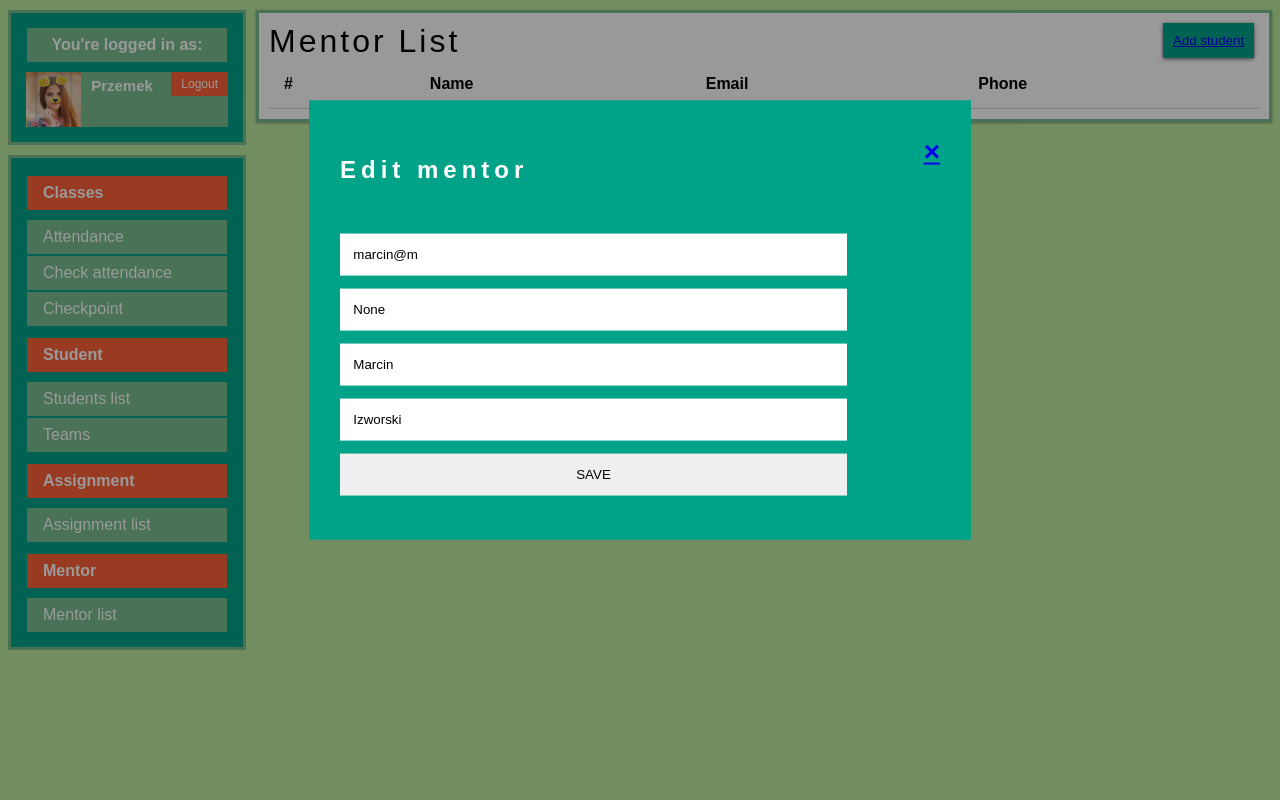
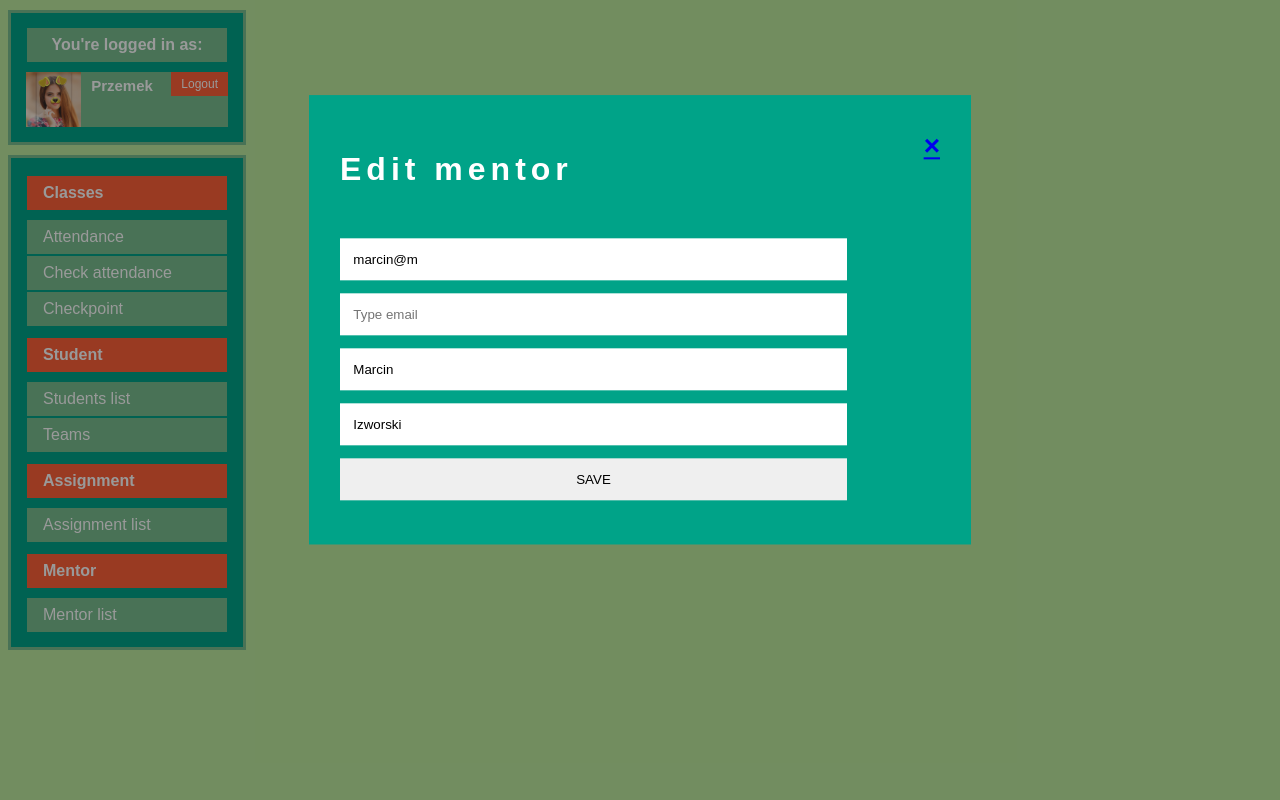
Before and after one commit to bexpe/python_ccms, a Flask app: page /edit/1 in a window 1280 px wide. Run offline with Flask 2, Linux system fonts and the light colour scheme; data comes from the database, SQL or seed files in the repository; lists and menus that the app fills with data are empty; some web fonts are replaced.

Commit message:
display mentor modals DRY (adding student and mentor  in one vue)

```diff
--- a/main.py
+++ b/main.py
@@ -44,7 +44,8 @@ def mentor_list():
 
 @app.route('/edit/<int:user_id>')
 def edit_mentor(user_id):
-    return render_template('edit.html', person=Mentor.get_mentor_by_id(user_id))
+    mentor_url = "mentor_list"
+    return render_template('edit.html', person=Mentor.get_mentor_by_id(user_id), url=mentor_url)
 
 @app.route('/add.html')
 def add_mentor():
--- a/templates/add.html
+++ b/templates/add.html
@@ -1,5 +1,5 @@
-{% extends "mentor_list.html" %}
-{% block edit %}
+{% extends "layout.html" %}
+{% block modal %}
 <!-- The Modal -->
 <div id="add_mentor_Modal" class="modal">
 
--- a/templates/details.html
+++ b/templates/details.html
@@ -1,5 +1,5 @@
-{% extends "mentor_list.html" %}
-{% block edit %}
+{% extends "layout.html" %}
+{% block modal %}
 <!-- The Modal -->
 <div id="details_Modal" class="modal">
 
--- a/templates/edit.html
+++ b/templates/edit.html
@@ -1,24 +1,48 @@
-{% extends "mentor_list.html" %}
-{% block edit %}
+{% extends "layout.html" %}
+{% block modal %}
 <div id="edit_Modal" class="modal">
   <!-- Modal content -->
   <div class="modal-content">
       <form class="newStudent">
+
+        {% if url == 'mentor_list' %}
         <span class="close_edit"><a href="{{ url_for('mentor_list') }} ">&times;</a></span>
         <h1>Edit mentor</h1>
+        {% elif url == 'student_list' %}
+        <span class="close_edit"><a href="{{ url_for('student_list') }} ">&times;</a></span>
+        <h1>Edit student</h1>
+        {% endif %}
+
+        {% if person.login == None %}
+        <input type="text" id="input-login_edit" placeholder="Enter login " onchange="validateContactData(this)">
+        {% else %}
         <input type="text" id="input-login_edit" placeholder="Enter login " onchange="validateContactData(this)"
-               {% if person.login %}
-               value="{{ person.login }}"
-               {% endif %}
-        >
+               value="{{ person.login }}">
+        {% endif %}
+
+        {% if person.email == None %}
+        <input type="email" id="input-email_edit" placeholder="Type email " onchange="validateContactData(this)">
+        {% else %}
         <input type="email" id="input-email_edit" placeholder="Type email " onchange="validateContactData(this)"
-               {% if person.name !="None" %}
-               value="{{ person.email }}"
-               {% endif %}
-        >
-        <input type="text" id="input-firstName_edit" placeholder="Enter name " onchange="validateContactData(this)" value="{{ person.name }}">
-        <input type="text" id="input-surname_edit" placeholder="Enter your surname " onchange="validateContactData(this)" value="{{ person.surname }}">
+               value="{{ person.email }}">
+        {% endif %}
+
+        {% if person.name == None %}
+        <input type="text" id="input-firstName_edit" placeholder="Enter name " onchange="validateContactData(this)">
+        {% else %}
+        <input type="text" id="input-firstName_edit" placeholder="Enter name " onchange="validateContactData(this)"
+               value="{{ person.name }}">
+        {% endif %}
+
+        {% if person.surname == None %}
+        <input type="text" id="input-surname_edit" placeholder="Enter your surname " onchange="validateContactData(this)">
+        {% else %}
+        <input type="text" id="input-surname_edit" placeholder="Enter your surname " onchange="validateContactData(this)"
+               value="{{ person.surname }}">
+        {% endif %}
+
         <input type="submit" value="SAVE" id="input-save_edit" onclick="sendMessage()">
+
       </form>
   </div>
 </div>
--- a/templates/layout.html
+++ b/templates/layout.html
@@ -4,8 +4,9 @@
     <meta charset="utf-8">
     <meta name="description" content="Codecool CCMS by STEFAN team">
     <title>Codecool CCMS</title>
-    <link rel="stylesheet" type="text/css" href="../static/style.css">
-    <link rel="stylesheet" type="text/css" href="../static/forms.css">
+    <link rel="stylesheet" type="text/css" href="{{ url_for('static', filename='style.css') }}">
+    <link rel="stylesheet" type="text/css" href="{{ url_for('static', filename='forms.css') }}">
+    <link rel="stylesheet" type="text/css" href="{{ url_for('static', filename='users_table.css') }}">
     <link href="https://fonts.googleapis.com/css?family=Metrophobic" rel="stylesheet">
 </head>
 <body>
@@ -56,9 +57,11 @@
                 </nav>
             </div>
             <div class="right_content">
+                {% block modal %}
                 <section class="main_container">
                     {% block content %}{% endblock %}
                 </section>
+                {% endblock %}
         </div>
     </div>
 </body>
--- a/templates/mentor_list.html
+++ b/templates/mentor_list.html
@@ -1,6 +1,5 @@
 {% extends "layout.html" %}
 {% block content %}
-    <link rel="stylesheet" type="text/css" href="../static/users_table.css">
 
             <table>
                 <caption>Mentor List
@@ -36,7 +35,6 @@
                 </tbody>
 
             </table>
-            {% block edit %}{% endblock %}
 
 
 
```
